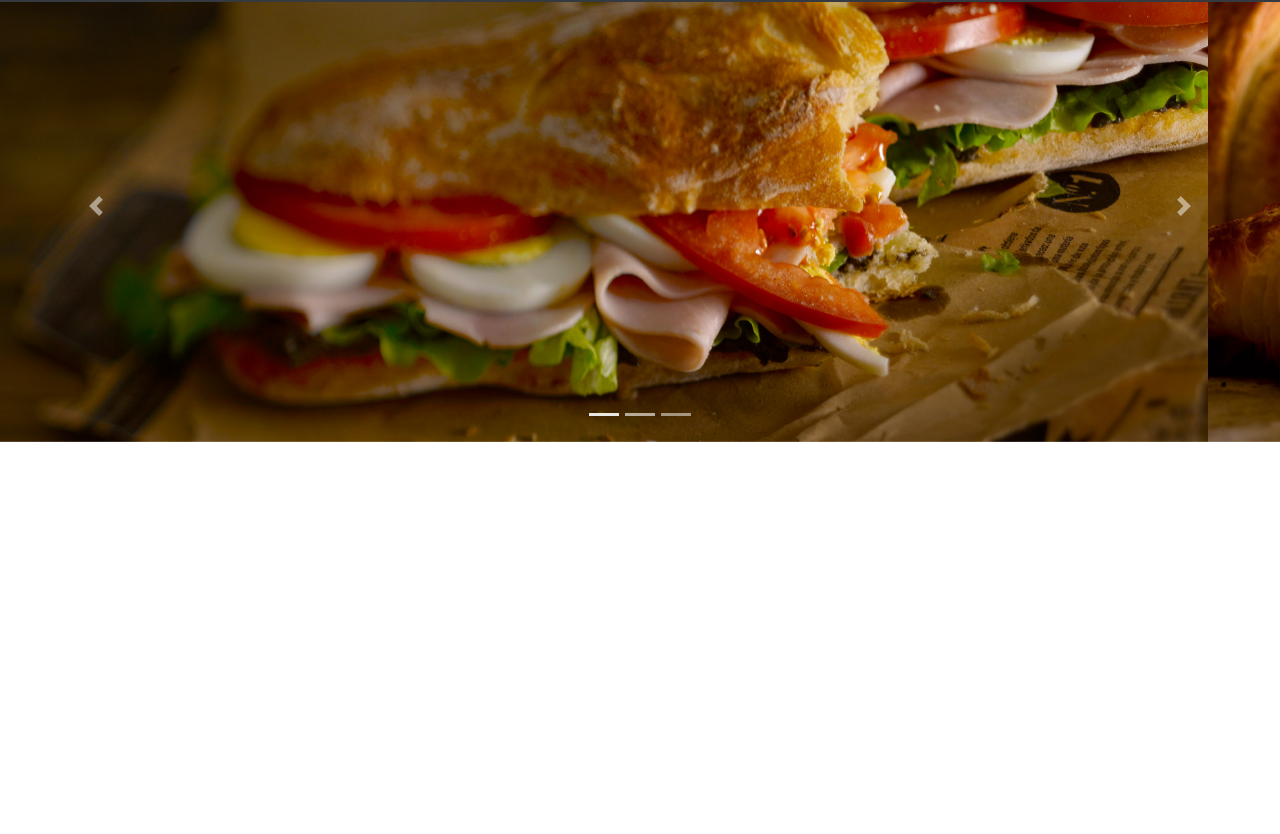
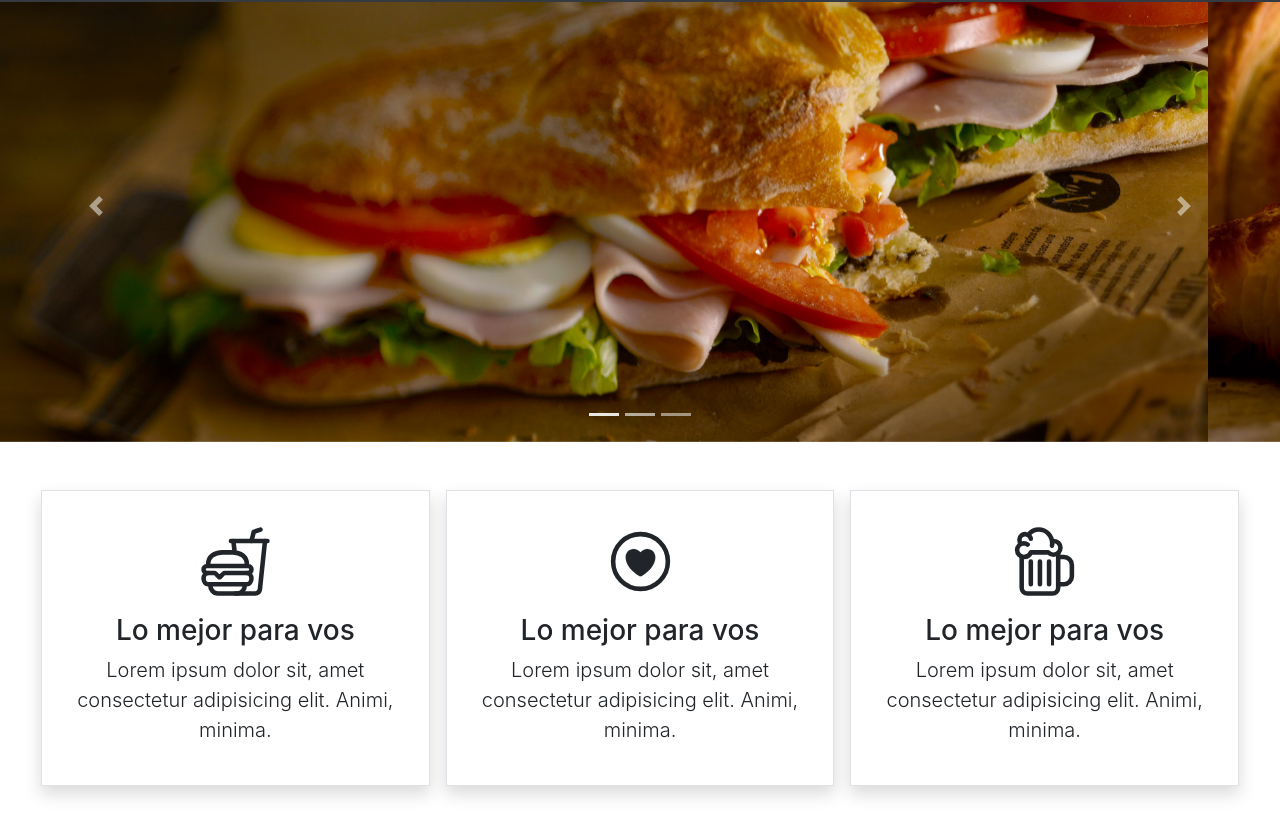
Before and after one commit to MaxiDiaz11/Kairos-BarAndCoffe, a plain HTML site: page index.html in a window 1280 px wide. Shown: the part 54-888 px from the top of the page. Before the commit the page ends 800 px from the top, so only its background shows below. Drawn offline with nearby package versions, Linux system fonts and the light colour scheme.

Commit message:
Se agrego una seccion de cards de ejemplo con iconos de ionicons y se modifico una entrada del nav

```diff
--- a/css/styles.css
+++ b/css/styles.css
@@ -1,6 +1,12 @@
-@media all and (max-widht : 576px){
-    .slider-responsive{
-        height: 300px;
-        object-fit: cover;
-    }
+ion-icon {
+  font-size: 73px;
+  margin-top: 10px;
+  margin-bottom: 10px;
 }
+
+@media all and (max-widht: 576px) {
+  .slider-responsive {
+    height: 180px;
+    object-fit: cover;
+  }
+}
--- a/index.html
+++ b/index.html
@@ -1,12 +1,11 @@
 <!doctype html>
-<html lang="en">
+<html lang="es">
 
 <head>
     <title>Kairos-Bar&Coffe</title>
     <!-- Required meta tags -->
     <meta charset="utf-8">
     <meta name="viewport" content="width=device-width, initial-scale=1, shrink-to-fit=no">
-
     <!-- Bootstrap CSS -->
     <link rel="stylesheet" href="https://stackpath.bootstrapcdn.com/bootstrap/4.3.1/css/bootstrap.min.css"
         integrity="sha384-ggOyR0iXCbMQv3Xipma34MD+dH/1fQ784/j6cY/iJTQUOhcWr7x9JvoRxT2MZw1T" crossorigin="anonymous">
@@ -28,9 +27,6 @@
                     <ul class="navbar-nav ml-auto">
                         <li class="nav-item">
                             <a class="nav-link" href="index.html">Inicio</a>
-                        </li>
-                        <li class="nav-item">
-                            <a class="nav-link" href="#">¿Quienes somos?</a>
                         </li>
                         <li class="nav-item">
                             <a class="nav-link" href="#">Carta</a>
@@ -55,13 +51,16 @@
                 </ol>
                 <div class="carousel-inner">
                     <div class="carousel-item active">
-                    <img src="img/slider_201603_sandwich.jpg" class="d-block w-100 slider-responsive" alt="Carousel">
+                        <img src="img/slider_201603_sandwich.jpg" class="d-block w-100 slider-responsive"
+                            alt="Carousel">
                     </div>
                     <div class="carousel-item">
-                    <img src="img/slider_201603_painchoco.jpg" class="d-block w-100 slider-responsive" alt="Carousel">
+                        <img src="img/slider_201603_painchoco.jpg" class="d-block w-100 slider-responsive"
+                            alt="Carousel">
                     </div>
                     <div class="carousel-item">
-                    <img src="img/slider_201603_lemonpie.jpg" class="d-block w-100 slider-responsive" alt="Carousel">
+                        <img src="img/slider_201603_lemonpie.jpg" class="d-block w-100 slider-responsive"
+                            alt="Carousel">
                     </div>
                 </div>
                 <a class="carousel-control-prev" href="#carouselPrincipal" role="button" data-slide="prev">
@@ -74,11 +73,32 @@
                 </a>
             </div>
         </section>
+
+        <section>
+            <div class="row text-center p-5">
+                <div class="col border mx-2 py-4 shadow">
+                    <ion-icon name="fast-food-outline"></ion-icon>
+                    <h3>Lo mejor para vos</h3>
+                    <p class="lead">Lorem ipsum dolor sit, amet consectetur adipisicing elit. Animi, minima.</p>
+                </div>
+                <div class="col border mx-2  py-4 shadow">
+                    <ion-icon name="heart-circle-outline"></ion-icon>
+                    <h3>Lo mejor para vos</h3>
+                    <p class="lead">Lorem ipsum dolor sit, amet consectetur adipisicing elit. Animi, minima.</p>
+                </div>
+                <div class="col border mx-2 py-4 shadow">
+                    <ion-icon name="beer-outline"></ion-icon>
+                    <h3>Lo mejor para vos</h3>
+                    <p class="lead">Lorem ipsum dolor sit, amet consectetur adipisicing elit. Animi, minima.</p>
+                </div>
+            </div>
+        </section>
     </main>
     <footer>
 
     </footer>
     <!-- Optional JavaScript -->
+
     <!-- jQuery first, then Popper.js, then Bootstrap JS -->
     <script src="https://code.jquery.com/jquery-3.3.1.slim.min.js"
         integrity="sha384-q8i/X+965DzO0rT7abK41JStQIAqVgRVzpbzo5smXKp4YfRvH+8abtTE1Pi6jizo"
@@ -89,6 +109,7 @@
     <script src="https://stackpath.bootstrapcdn.com/bootstrap/4.3.1/js/bootstrap.min.js"
         integrity="sha384-JjSmVgyd0p3pXB1rRibZUAYoIIy6OrQ6VrjIEaFf/nJGzIxFDsf4x0xIM+B07jRM"
         crossorigin="anonymous"></script>
+    <script src="https://unpkg.com/ionicons@5.2.3/dist/ionicons.js"></script>
 </body>
 
 </html>
```
Lines whose indentation alone changed are shown as unchanged.
